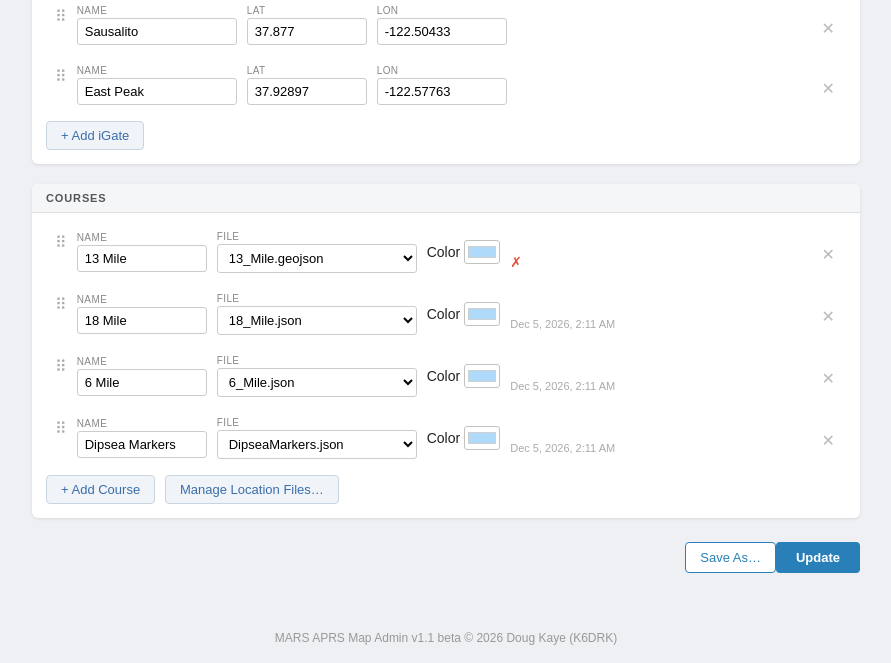
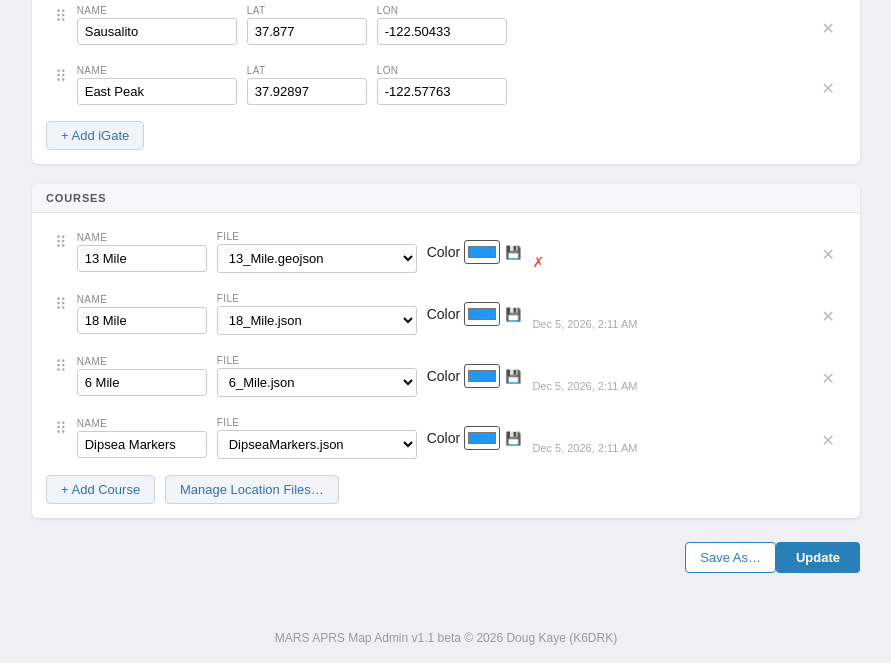
Before and after one commit to dkaye/APRS-Mapper, a PHP site: page /admin/index.php in a window 1280 px wide. Shown: the part 2106-2769 px from the top of the page, without its empty margins (194-1085 px from the left). Run offline with PHP 8.4, Linux system fonts and the light colour scheme; the visitor is signed in with stand-in values (Sample User, id 1).

Commit message:
Fix course color persistence and admin UX
index.php:
- applyCourses: localStorage strictly takes priority over config color;
  config color is never written back into localStorage (was overwriting
  sidebar changes on every page load)

admin/index.php:
- Color picker shows current display color (localStorage > config > default)
  so admin reflects what the map is actually showing
- data-savedcolor tracks what is written in the YAML (separate from display)
- collectConfig uses data-savedcolor, not the picker value, so global
  Save/Save As preserves existing YAML colors without touching them
- New 💾 button per course: the only way to write a color to the YAML;
  also syncs that color into localStorage so the map picks it up immediately
- × button removes the saved YAML color without affecting localStorage

Co-Authored-By: Claude Sonnet 4.6 <noreply@anthropic.com>

```diff
--- a/admin/index.php
+++ b/admin/index.php
@@ -1142,35 +1142,44 @@ function buildCourseRow(c) {
     const colorInput = document.createElement('input');
     colorInput.type  = 'color';
     colorInput.className = 'f-ccolor';
-    colorInput.value = c.color || '#2196f3';
-    colorInput.dataset.custom = c.color ? '1' : '0';
+    // Show current display color: localStorage > config > default
+    const _lsColors = (() => { try { return JSON.parse(localStorage.getItem('aprs_course_colors') || '{}'); } catch { return {}; } })();
+    colorInput.value = _lsColors[c.file] || c.color || '#2196f3';
+    colorInput.dataset.savedcolor = c.color || '';   // what's actually in the YAML
     colorInput.style.cssText = 'width:36px;height:24px;padding:1px;border:1px solid #555;border-radius:3px;cursor:pointer;background:none';
-    colorInput.style.opacity = c.color ? '1' : '0.35';
-    colorInput.title = c.color ? 'Course color' : 'Click to set a custom color';
-    colorInput.addEventListener('input', () => {
-        colorInput.dataset.custom = '1';
-        colorInput.style.opacity = '1';
-        colorInput.title = 'Course color';
-        resetBtn.style.display = '';
-        markDirty();
-    });
-    const resetBtn = document.createElement('button');
-    resetBtn.type = 'button';
-    resetBtn.textContent = '×';
-    resetBtn.title = 'Remove custom color';
-    resetBtn.style.cssText = 'background:none;border:none;color:#888;font-size:14px;cursor:pointer;padding:0 2px;line-height:1';
-    resetBtn.style.display = c.color ? '' : 'none';
-    resetBtn.addEventListener('click', () => {
-        colorInput.dataset.custom = '0';
-        colorInput.value = '#2196f3';
-        colorInput.style.opacity = '0.35';
-        colorInput.title = 'Click to set a custom color';
-        resetBtn.style.display = 'none';
+    colorInput.title = c.color ? 'Saved color — click 💾 to update' : 'Current color — click 💾 to save to YAML';
+    colorInput.addEventListener('input', () => markDirty());
+    const saveColorBtn = document.createElement('button');
+    saveColorBtn.type = 'button';
+    saveColorBtn.textContent = '💾';
+    saveColorBtn.title = 'Save this color to the YAML';
+    saveColorBtn.style.cssText = 'background:none;border:none;font-size:13px;cursor:pointer;padding:0 1px;line-height:1';
+    saveColorBtn.addEventListener('click', async () => {
+        const col = colorInput.value;
+        colorInput.dataset.savedcolor = col;
+        const lsc = (() => { try { return JSON.parse(localStorage.getItem('aprs_course_colors') || '{}'); } catch { return {}; } })();
+        lsc[c.file] = col;
+        localStorage.setItem('aprs_course_colors', JSON.stringify(lsc));
+        colorInput.title = 'Saved color — click 💾 to update';
+        clearColorBtn.style.display = '';
+        await doSave();
+    });
+    const clearColorBtn = document.createElement('button');
+    clearColorBtn.type = 'button';
+    clearColorBtn.textContent = '×';
+    clearColorBtn.title = 'Remove saved color from YAML';
+    clearColorBtn.style.cssText = 'background:none;border:none;color:#888;font-size:14px;cursor:pointer;padding:0 2px;line-height:1';
+    clearColorBtn.style.display = c.color ? '' : 'none';
+    clearColorBtn.addEventListener('click', () => {
+        colorInput.dataset.savedcolor = '';
+        colorInput.title = 'Current color — click 💾 to save to YAML';
+        clearColorBtn.style.display = 'none';
         markDirty();
     });
     colorWrap.appendChild(colorLbl);
     colorWrap.appendChild(colorInput);
-    colorWrap.appendChild(resetBtn);
+    colorWrap.appendChild(saveColorBtn);
+    colorWrap.appendChild(clearColorBtn);
     fields.appendChild(colorWrap);
 
     const dot = document.createElement('span');
@@ -1479,7 +1488,7 @@ function collectConfig() {
             name: row.querySelector('.f-cname').value.trim(),
             file: row.querySelector('.f-file').value.trim(),
         };
-        if (colorEl.dataset.custom === '1') course.color = colorEl.value;
+        if (colorEl.dataset.savedcolor) course.color = colorEl.dataset.savedcolor;
         courses.push(course);
     });
 
```
Also changed, not shown: index.php (+4 -4 lines).
